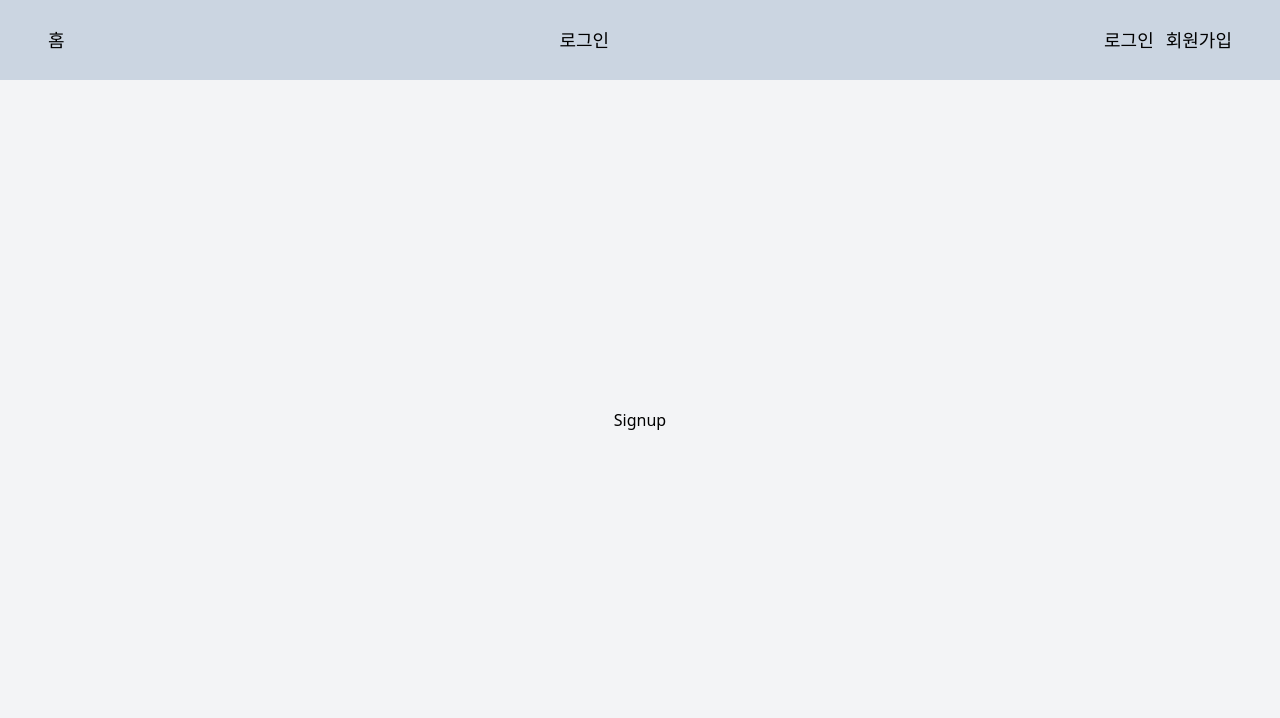
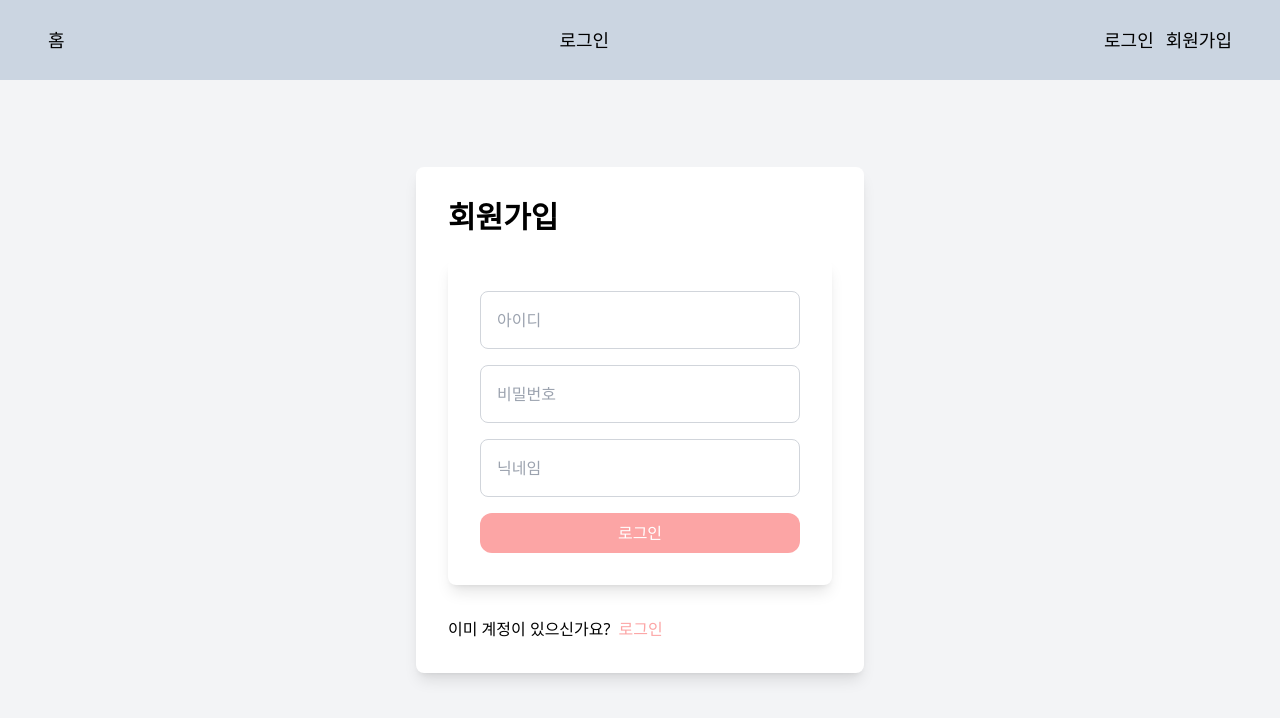
Before and after one commit to ImJaeOne/mbti-test, a React (Vite) app: page /signup in a window 1280 px wide. Shown: the top 718 px of the page. Built offline with nearby package versions, Linux system fonts and the light colour scheme.

Commit message:
design: Signup css

```diff
--- a/src/pages/Signup.jsx
+++ b/src/pages/Signup.jsx
@@ -1,9 +1,28 @@
-import React from 'react'
+import React from "react";
+import SignContainer from "../components/Sign/SignContainer";
+import SignInput from "../components/Sign/SignInput";
+import SignInputWrapper from "../components/Sign/SignInputWrapper";
+import CommonBtn from "../components/common/CommonBtn";
+import { Link } from "react-router-dom";
 
 const Signup = () => {
   return (
-    <div>Signup</div>
-  )
-}
+    <SignContainer>
+      <div className="text-3xl font-bold text-primary-color mb-6">회원가입</div>
+      <SignInputWrapper>
+        <SignInput type="email" placeholder="아이디" />
+        <SignInput type="password" placeholder="비밀번호" />
+        <SignInput type="text" placeholder="닉네임" />
+        <CommonBtn text="로그인" />
+      </SignInputWrapper>
+      <div className="flex gap-2">
+        이미 계정이 있으신가요?
+        <Link to="/login" className="text-red-300">
+          로그인
+        </Link>
+      </div>
+    </SignContainer>
+  );
+};
 
-export default Signup
+export default Signup;
```
